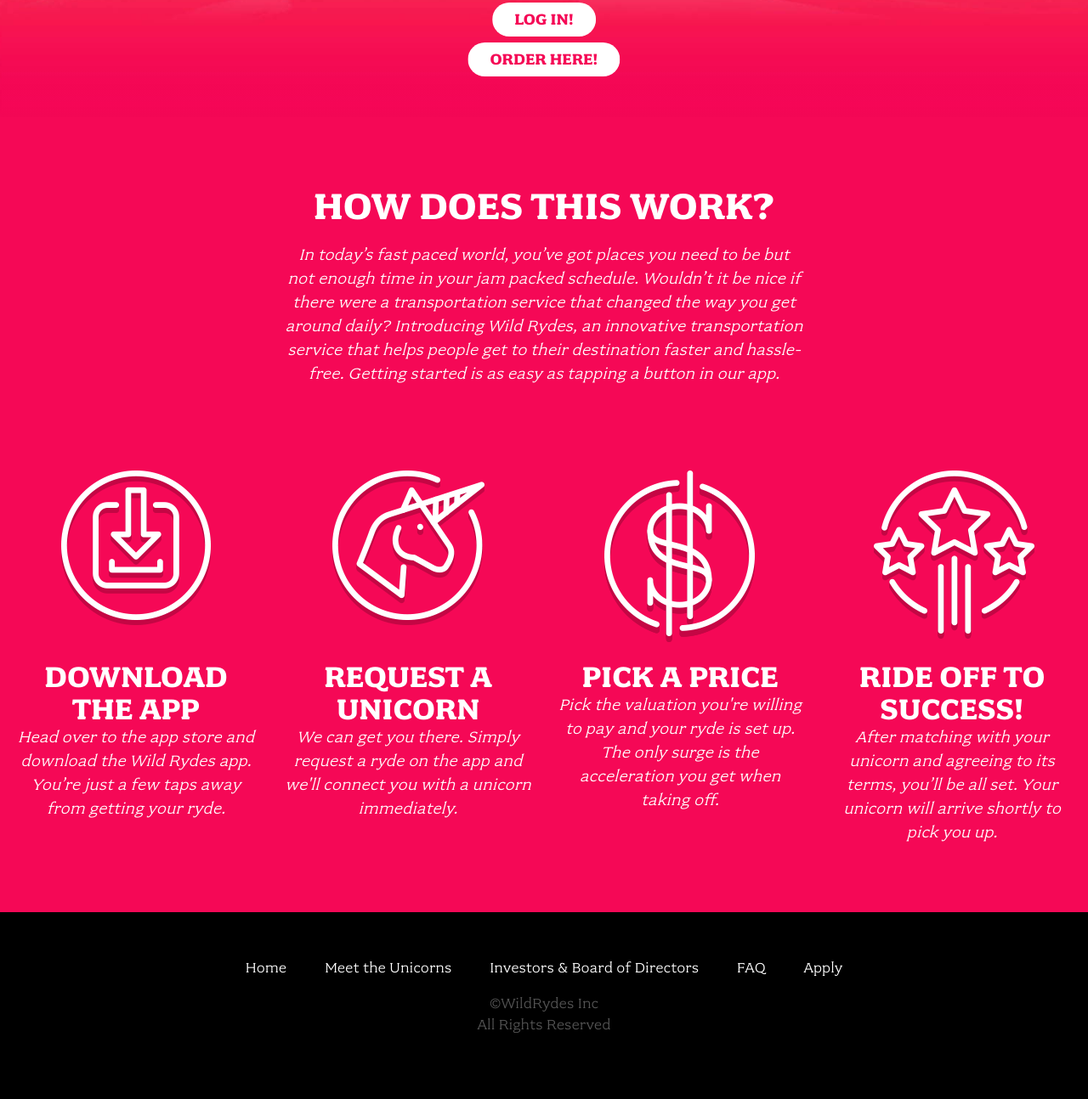
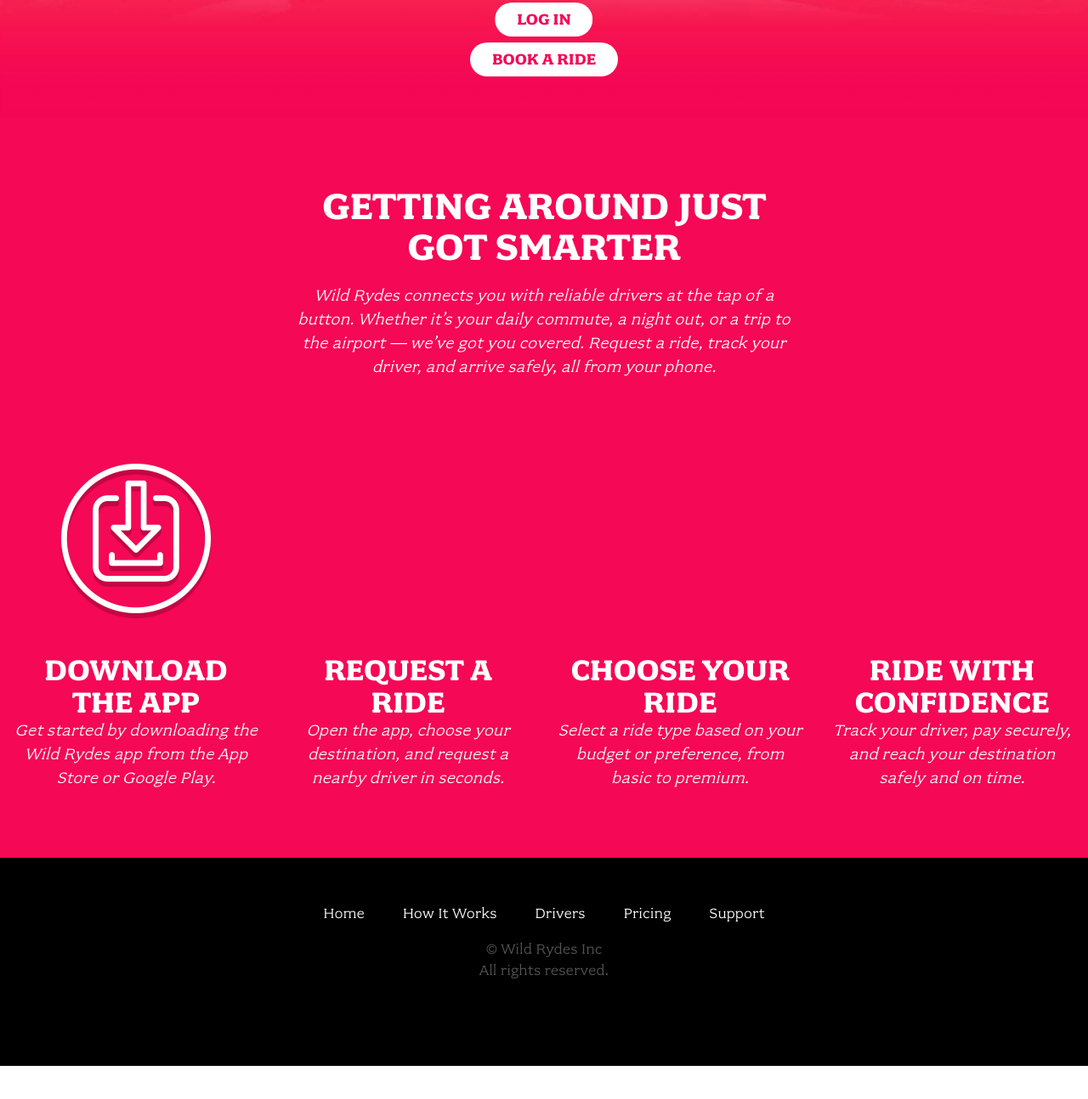
Before and after one commit to raluprodan/wildrydes-site, a plain HTML site: page index.html in a window 1280 px wide. Shown: the part 810-2104 px from the top of the page at 85% size. After the commit the page ends 2065 px from the top, so only its background shows below. Drawn offline with Linux system fonts and the light colour scheme.

Commit message:
Update index.html

```diff
--- a/index.html
+++ b/index.html
@@ -1,8 +1,8 @@
 <!doctype html>
-<html class="no-js" lang="">
+<html class="no-js" lang="en">
 <head>
   <meta charset="utf-8">
-  <meta name="description" content="">
+  <meta name="description" content="Wild Rydes - Your modern ride-sharing solution.">
   <meta name="viewport" content="width=device-width, initial-scale=1">
   <title>Wild Rydes</title>
 
@@ -18,53 +18,52 @@
     <nav class="site-nav">
       <ul>
         <li><a href="index.html">Home</a></li>
-        <li><a href="unicorns.html">Meet the Unicorns</a></li>
-        <li><a href="investors.html">Investors &amp; Board of Directors</a></li>
-        <li><a href="faq.html">FAQ</a></li>
-        <li><a href="apply.html">Apply</a></li>
+        <li><a href="how-it-works.html">How It Works</a></li>
+        <li><a href="drivers.html">Drivers</a></li>
+        <li><a href="pricing.html">Pricing</a></li>
+        <li><a href="support.html">Support</a></li>
       </ul>
     </nav>
     <button type="button" class="btn-menu"><span>Menu</span></button>
-    <a class="home-button" style="bottom: 15%;" href="/register.html">Sign Up!</a>
-    <a class="home-button" style="bottom: 10%;" href="/signin.html">Log In!</a>
-    <a class="home-button" style="bottom: 5%;" href="/ride.html">Order Here!</a>
-
+    <a class="home-button" style="bottom: 15%;" href="/register.html">Sign Up</a>
+    <a class="home-button" style="bottom: 10%;" href="/signin.html">Log In</a>
+    <a class="home-button" style="bottom: 5%;" href="/ride.html">Book a Ride</a>
   </header>
 
   <section class="home-about">
     <div class="row column large-9 xlarge-6 xxlarge-4">
-      <h2 class="section-title">How Does This Work?</h2>
+      <h2 class="section-title">Getting Around Just Got Smarter</h2>
       <p class="content">
-        In today’s fast paced world, you’ve got places you need to be but not enough time in your jam packed schedule. Wouldn’t it be nice if there were a transportation service that changed the way you get around daily? Introducing Wild Rydes, an innovative transportation service that helps people get to their destination faster and hassle-free. Getting started is as easy as tapping a button in our app.
+        Wild Rydes connects you with reliable drivers at the tap of a button. Whether it’s your daily commute, a night out, or a trip to the airport — we’ve got you covered. Request a ride, track your driver, and arrive safely, all from your phone.
       </p>
     </div>
 
     <div class="row medium-up-2 large-up-4">
       <div class="column">
         <div class="home-about-block">
-          <h3 class="title icon-download">Download The App</h3>
-          <p class="content">Head over to the app store and download the Wild Rydes app. You’re just a few taps away from getting your ryde.</p>
+          <h3 class="title icon-download">Download the App</h3>
+          <p class="content">Get started by downloading the Wild Rydes app from the App Store or Google Play.</p>
         </div>
       </div>
 
       <div class="column">
         <div class="home-about-block">
-          <h3 class="title icon-unicorn">Request A Unicorn</h3>
-          <p class="content">We can get you there. Simply request a ryde on the app and we'll connect you with a unicorn immediately.</p>
+          <h3 class="title icon-request">Request a Ride</h3>
+          <p class="content">Open the app, choose your destination, and request a nearby driver in seconds.</p>
         </div>
       </div>
 
       <div class="column">
         <div class="home-about-block">
-          <h3 class="title icon-price">Pick A Price</h3>
-          <p class="content">Pick the valuation you're willing to pay and your ryde is set up. The only surge is the acceleration you get when taking off.</p>
+          <h3 class="title icon-choose">Choose Your Ride</h3>
+          <p class="content">Select a ride type based on your budget or preference, from basic to premium.</p>
         </div>
       </div>
 
       <div class="column">
         <div class="home-about-block">
-          <h3 class="title icon-success">Ride Off To Success!</h3>
-          <p class="content">After matching with your unicorn and agreeing to its terms, you’ll be all set. Your unicorn will arrive shortly to pick you up.</p>
+          <h3 class="title icon-arrive">Ride with Confidence</h3>
+          <p class="content">Track your driver, pay securely, and reach your destination safely and on time.</p>
         </div>
       </div>
     </div>
@@ -75,24 +74,23 @@
       <nav class="footer-nav">
         <ul>
           <li><a href="index.html">Home</a></li>
-          <li><a href="unicorns.html">Meet the Unicorns</a></li>
-          <li><a href="investors.html">Investors & Board of Directors</a></li>
-          <li><a href="faq.html">FAQ</a></li>
-          <li><a href="apply.html">Apply</a></li>
+          <li><a href="how-it-works.html">How It Works</a></li>
+          <li><a href="drivers.html">Drivers</a></li>
+          <li><a href="pricing.html">Pricing</a></li>
+          <li><a href="support.html">Support</a></li>
         </ul>
       </nav>
     </div>
 
     <div class="row column">
       <div class="footer-legal">
-        &copy;WildRydes Inc<br>
-        All Rights Reserved
+        &copy; Wild Rydes Inc<br>
+        All rights reserved.
       </div>
     </div>
   </footer>
 
   <script src="js/vendor.js"></script>
-
   <script src="js/main.js"></script>
 </body>
 </html>
```
